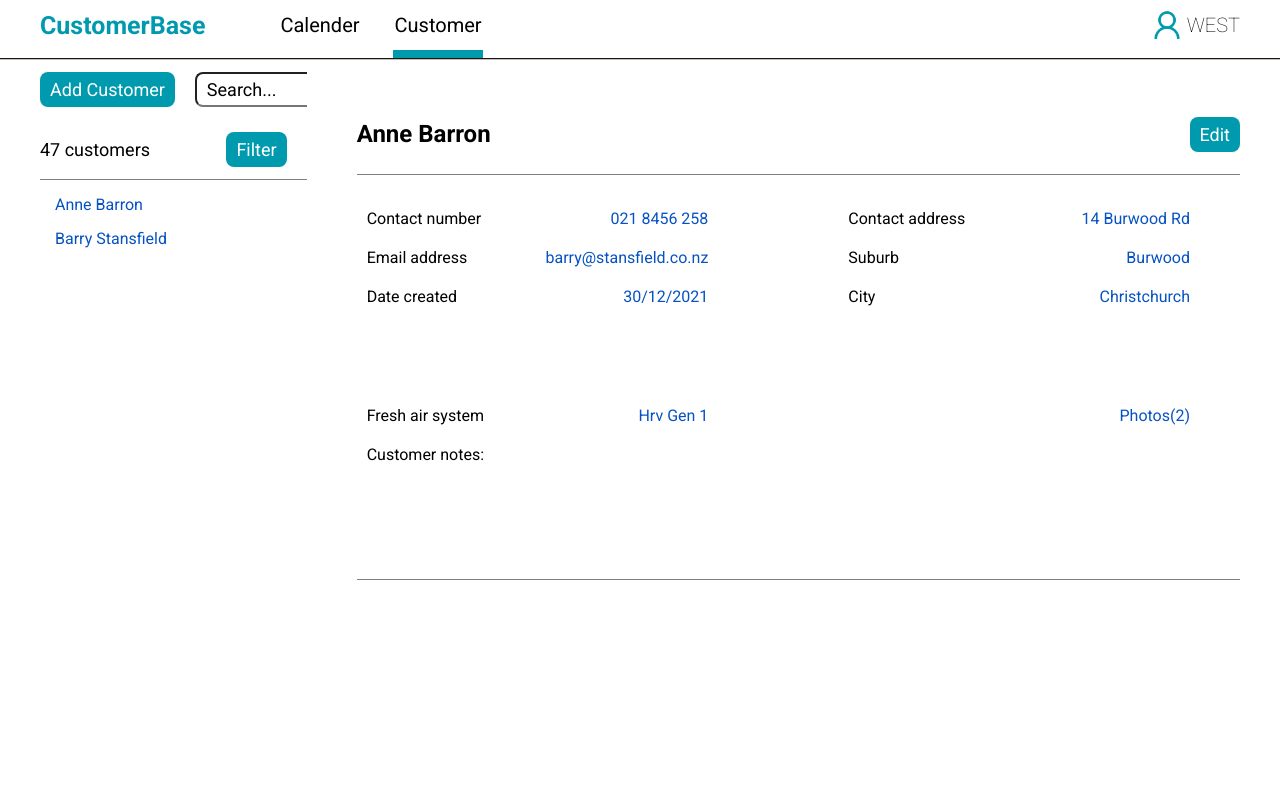
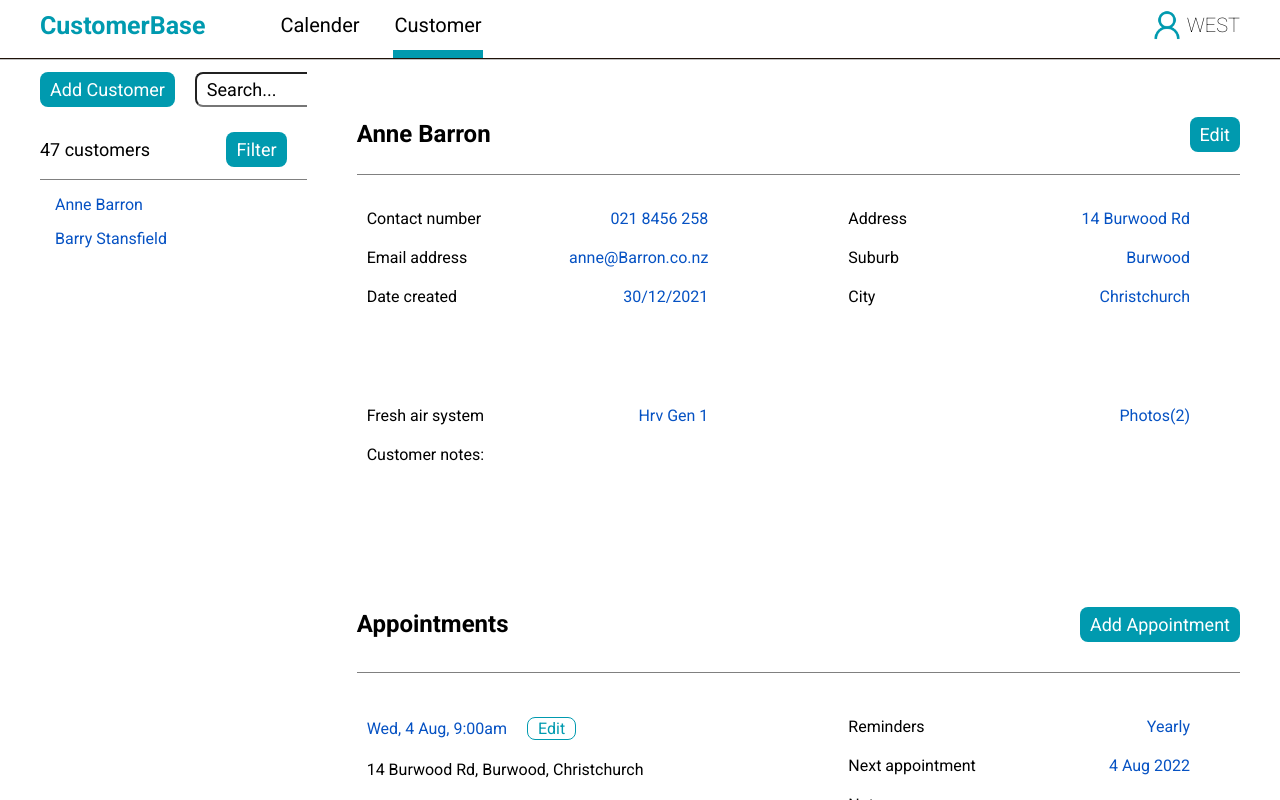
Before and after one commit to timhadler/client-base, a React (Create React App) app: page / in a window 1280 px wide. Built offline with nearby package versions, Linux system fonts and the light colour scheme.

Commit message:
Can change customer details by clicking on customers in list, ready for proof of concept

```diff
--- a/src/App.js
+++ b/src/App.js
@@ -6,18 +6,29 @@ import DetailsForm from "./components/DetailsForm";
 
 function App() {
   const CUSTOMER_DATA = [
-    { id: "1", name: "Anne Barron", contactNum: "021 8456 258", eAddress: "barry@stansfield.co.nz", created: "30/12/2021",  freashAir: "Hrv Gen 1", address: "14 Burwood Rd", suburb: "Burwood", city: "Christchurch", pc: 8043, notes:""},
-    { id: "2", name: "Barry Stansfield", contactNum: "021 8456 258", eAddress: "barry@stansfield.co.nz", created: "30/12/2021",  freashAir: "Hrv Gen 1", address: "14 Burwood Rd", suburb: "Burwood", city: "Christchurch", pc: 8043, notes:""}
+    { id: "1", name: "Anne Barron", contactNum: "021 8456 258", eAddress: "anne@Barron.co.nz", created: "30/12/2021",  freashAir: "Hrv Gen 1", address: "14 Burwood Rd", suburb: "Burwood", city: "Christchurch", pc: 8043, notes:""},
+    { id: "2", name: "Barry Stansfield", contactNum: "021 6754 890", eAddress: "barry@stansfield.co.nz", created: "15/2/2021",  freashAir: "Hrv Gen 2", address: "18 Everness Ln", suburb: "Addington", city: "Christchurch", pc: 8045, notes:""}
   ];
+
+  const APPOINTMENT_DATA = [
+    {id: "ap_1", dateTime: "Wed, 4 Aug, 9:00am", address: "14 Burwood Rd, Burwood, Christchurch", service: "2x Premium heatpump cleans", reminders: "Yearly", nextAppt: "4 Aug 2022", notes: ""}
+  ]
 
   const [customers, setCustomers] = useState(CUSTOMER_DATA);
   const customerList = [];
   var i;
-  for (i = 0; i < customers.length; i++) {
-    customerList[i] = <li key={customers[i].id}> {customers[i].name} </li>;
+
+  customerList[0] = <li key={customers[0].id} onClick={myFunction1}> {customers[0].name} </li>;
+  customerList[1] = <li key={customers[1].id} onClick={myFunction2}> {customers[1].name} </li>;
+
+  var [testCustomer, setCustomer] = useState(CUSTOMER_DATA[0]);
+
+  function myFunction1() {
+    setCustomer(CUSTOMER_DATA[0]);
   }
-  const testCustomer = CUSTOMER_DATA[0];
-
+  function myFunction2() {
+    setCustomer(CUSTOMER_DATA[1]);
+  }
   return (
     <div className="App">
       <main>
@@ -46,17 +57,13 @@ function App() {
             <button className="button_main button_filter"> Filter </button>
           </div>
           <hr className="line_list"/>
-          <ul className="customers">
+          <ul className="customerList">
             {customerList}
 
           </ul>
         </section>
-        <section className="customer_details">
-          <DetailsForm customer={testCustomer} />
-          <hr className="line_header_details"/>
-        </section>
+        <DetailsForm customer={testCustomer} appointments={APPOINTMENT_DATA[0]}/>
       </main>
-
     </div>
   );
 }
--- a/src/components/DetailsForm.js
+++ b/src/components/DetailsForm.js
@@ -2,11 +2,13 @@ import React from "react";
 
 export default function DetailsForm(props) {
     const customer = props.customer;
+    const appointment = props.appointments;
 
     return (
+        <section className="customer_details">
             <div className="customer_details_top">
-            <div className="name-edit">
-                <h2 className="customer_name"> {customer.name} </h2>
+                <div className="header-button">
+                    <h2 className="details_header"> {customer.name} </h2>
                     <button className="button_main button_details_main"> Edit </button>
                 </div>
                 <hr className="line_header_details"/>
@@ -39,7 +41,7 @@ export default function DetailsForm(props) {
                 <div className="details_right">
                     <div className="details_group">
                         <div className="detail">
-                        <p className="detail_left"> Contact address </p>
+                            <p className="detail_left"> Address </p>
                             <p className="detail_right customer_info"> {customer.address} </p>
                         </div>
                         <div className="detail">
@@ -54,8 +56,45 @@ export default function DetailsForm(props) {
                     <div className="detail">
                             <p className="detail_right customer_info"> Photos(2) </p>
                     </div>
-
                 </div>
             </div>
+            <div className="customer_details_bottom">
+                <div className="header-button">
+                    <h2 className="details_header"> Appointments </h2>
+                    <button className="button_main button_details_main"> Add Appointment </button>
+                </div>
+                <hr className="line_header_details"/>
+                <div className="details_left">
+                    <div className="details_group">
+                        <div className="detail">
+                            <p className="detail_left customer_info"> {appointment.dateTime} </p>
+                            <button className="button_edit_appointment"> Edit </button>
+                        </div>
+                        <div className="detail">
+                            <p className="detail_left"> {appointment.address} </p>
+                        </div>
+                        <div className="detail">
+                            <p className="detail_left"> {appointment.service} </p>
+                        </div>
+                    </div>
+                </div>
+                <div className="details_right">
+                    <div className="details_group">
+                        <div className="detail">
+                            <p className="detail_left"> Reminders </p>
+                            <p className="detail_right customer_info"> {appointment.reminders} </p>
+                        </div>
+                        <div className="detail">
+                            <p className="detail_left"> Next appointment </p>
+                            <p className="detail_right customer_info"> {appointment.nextAppt} </p>
+                        </div>
+                        <div className="detail">
+                            <p className="detail_left"> Notes: </p>
+                            <p className="detail_right customer_info"> {appointment.notes} </p>
+                        </div>
+                    </div>
+            </div>
+            </div>
+        </section>
     )
 }
--- a/src/index.css
+++ b/src/index.css
@@ -47,6 +47,7 @@ p, li {
 li {
   color: var(--secondary);
   margin: 15px;
+  cursor: pointer;
 }
 
 h1 {
@@ -115,6 +116,18 @@ ul {
   font-size: 18px;
 }
 
+.button_edit_appointment {
+  border: 1px solid var(--primary);
+  border-radius: 8px;
+  height: 23px;
+  padding-left: 10px;
+  padding-right: 10px;
+  background-color: white;
+  color: var(--primary);
+  font-size: 16px;
+  margin-left: 20px;
+}
+
 .customer_count {
   font-size: 18px;
 }
@@ -154,7 +167,15 @@ ul {
   grid-template-columns: 1fr 1fr;
 }
 
-.name-edit {
+.customer_details_bottom {
+  grid-row: 2 / span 1;
+  height: 100%;
+  display: grid;
+  grid-template-columns: 1fr 1fr;
+  margin-top: 20px;;
+}
+
+.header-button {
   grid-column: 1 / span 2;
   display: flex;
   height: 50px;
```
Lines whose indentation alone changed are shown as unchanged.
